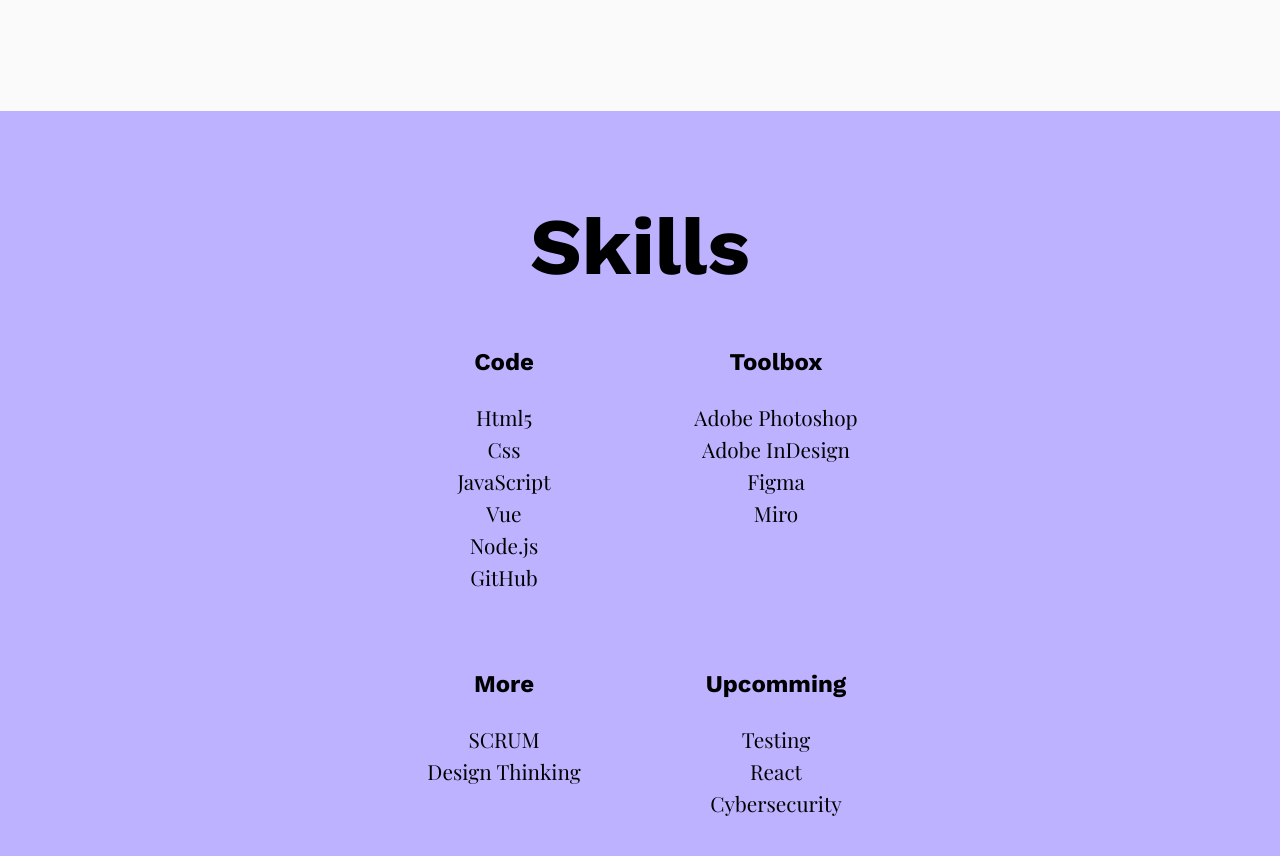
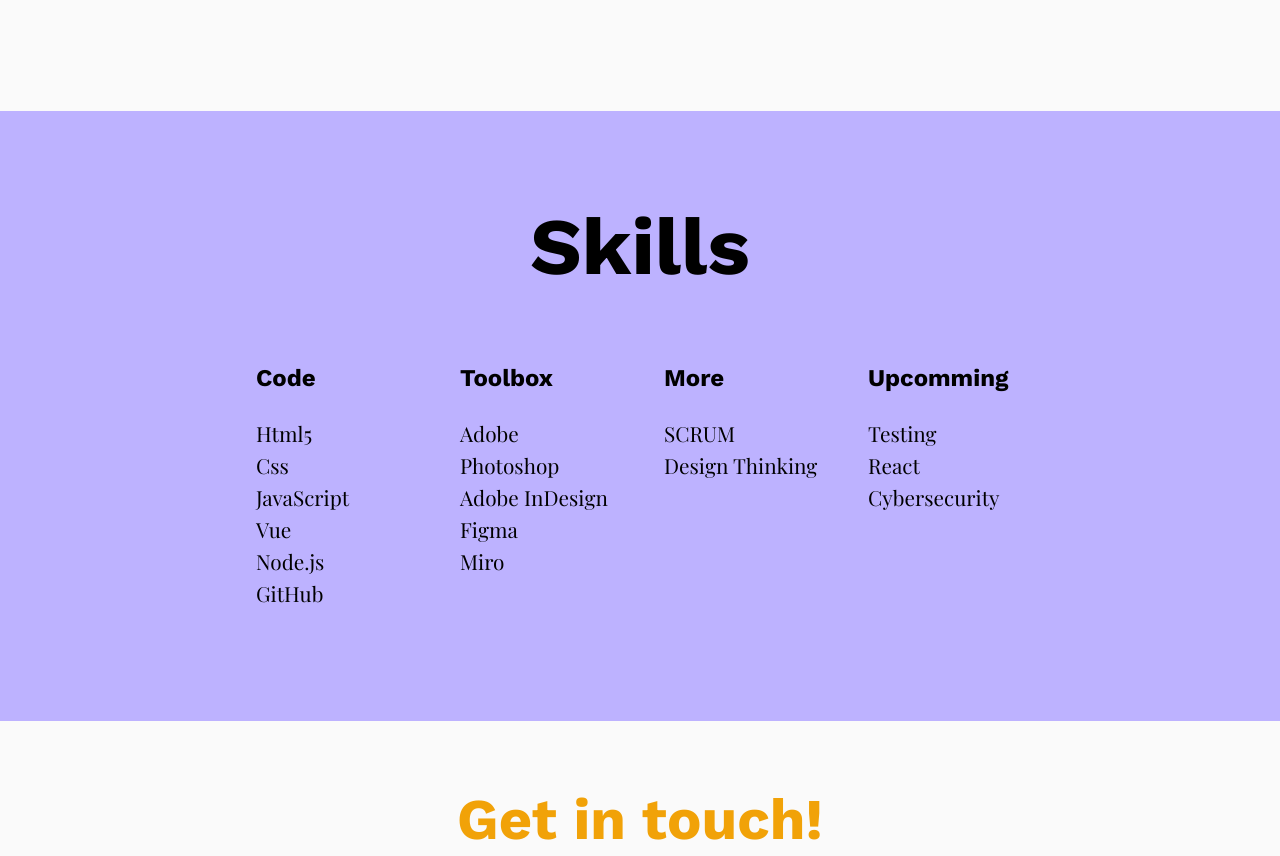
Before and after one commit to matildasoderhall/portfolio, a website built with Vite: page index.html in a window 1280 px wide. Shown: the part 2893-3749 px from the top of the page. Built offline with nearby package versions, Linux system fonts and the light colour scheme; a web font is replaced by a local one.

Commit message:
add style for skills container on desktop

```diff
--- a/src/styles/_desktop.scss
+++ b/src/styles/_desktop.scss
@@ -14,3 +14,16 @@
     }
 
 }
+
+
+.skills-container {
+  grid-template-columns: repeat(4, 1fr);
+  gap: 3rem;
+  padding-inline: 20vw;
+  text-align: left;
+
+  h2 {
+    grid-column: 1 / -1;
+    text-align: center;
+  }
+}
```
